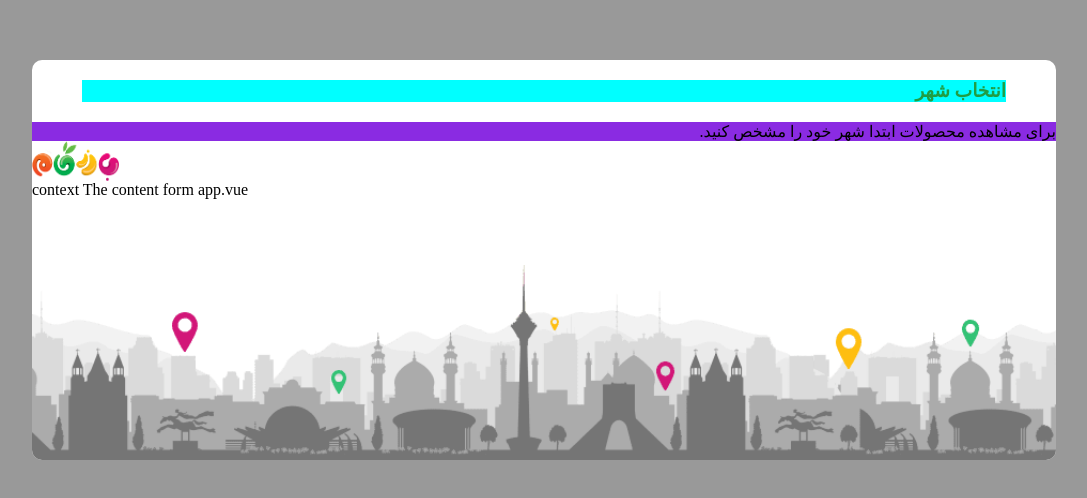
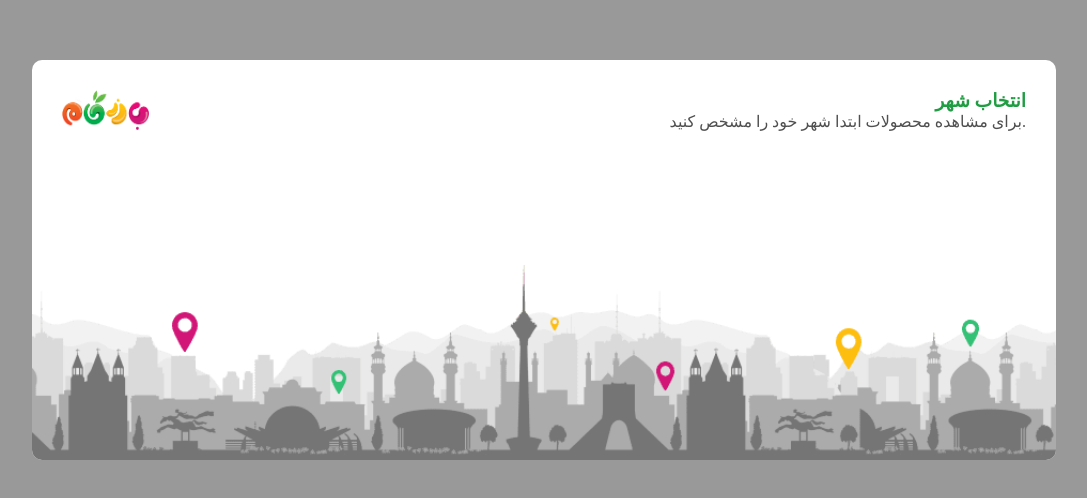
Before and after one commit to seyedalifatehi1383/PishgamanProjectG2-Project-, a Vue app in the folder bazargam-webstore/: page / in a window 1280 px wide. Shown: the part 140-638 px from the top of the page, without its empty margins (96-1183 px from the left). Built offline with nearby package versions, Linux system fonts and the light colour scheme.

Commit message:
styling the title of the modal

```diff
--- a/bazargam-webstore/index.html
+++ b/bazargam-webstore/index.html
@@ -6,7 +6,7 @@
     <meta name="viewport" content="width=device-width, initial-scale=1.0" />
     <title>Vite + Vue + TS</title>
   </head>
-  <body>
+  <body dir="rtl">
     <div id="app"></div>
     <script type="module" src="/src/main.ts"></script>
   </body>
--- a/bazargam-webstore/src/App.vue
+++ b/bazargam-webstore/src/App.vue
@@ -8,12 +8,22 @@
   <!-- this component is the context of the choose city modal (from S.A.F.) -->
   <ChooseCity v-model:isVisible="modalIsVisible">
     <template v-slot:title>
-      <h3 id="modal-title-content-h3"> انتخاب شهر </h3>
-      <p> .برای مشاهده محصولات ابتدا شهر خود را مشخص کنید </p>
-      <img src="./images/logo.png" alt="logo" class="title-logo">
+    <div class="choosecity-title-container">
+
+
+        <div class="title-text">
+          <h3 id="modal-title-content-h3"> انتخاب شهر </h3>
+          <p> .برای مشاهده محصولات ابتدا شهر خود را مشخص کنید </p>
+        </div>
+
+        <div>
+          <img src="./images/logo.png" alt="logo" class="title-logo">
+        </div>
+      </div>
     </template>
+
     <template v-slot:content>
-      The content form app.vue
+      <!-- The content form app.vue -->
     </template>
   </ChooseCity>
 
@@ -23,26 +33,29 @@
 <style scoped>
 #modal-title-content-h3 {
   color: #209d43;
-  justify-content: right;
-}
-
-h3 {
-  background-color: aqua;
-  margin: 20px 50px;
+  margin: 0;
   padding: 0;
-  clear: left;
 }
 
 p {
-  background-color: blueviolet;
   margin: 0;
   padding: 0;
-  clear: left;
 }
 
 .title-logo {
+  overflow: auto;
   width: 87px;
   height: 39.5px;
   float: left;
 }
+.choosecity-title-container{
+  width: 100%;
+  display: flex;
+  flex-direction: row;
+  justify-content: space-between;
+  padding: 30px;
+}
+.title-text{
+  text-align: right;
+}
 </style>
--- a/bazargam-webstore/src/components/ChooseCity.vue
+++ b/bazargam-webstore/src/components/ChooseCity.vue
@@ -5,11 +5,11 @@
             <img class="backdrop-img" src="../images/IRAN_SKYLINE.png" alt="iran_skyline">
 
             <div class="modal-title">
-                <slot name="title" class="title-content"></slot>
+                <slot name="title"></slot>
             </div>
 
             <div class="modal-content">
-                context
+                <!-- context -->
                 <slot name="content"></slot>
             </div>
         </div>
@@ -31,7 +31,7 @@ const bgClick = () => {
 
 </script>
 
-<style>
+<style scoped>
 .modal {
     position: fixed;
     top: 0;
@@ -63,14 +63,16 @@ const bgClick = () => {
     width: 80%;
     border: none;
     border-radius: 10px;
-    height: 400px;
+    min-height: 400px;
     position: relative;
 }
 
 .modal-title {
+    text-align: center;
+    color: #4f4f4f;
     display: flex;
-    flex-direction: column;
-    text-align: right;
+    justify-content: space-between;
+    align-items: center;
 }
 
 .backdrop-img {
@@ -82,9 +84,7 @@ const bgClick = () => {
     z-index: -1;
 }
 
-.title-content {
-    position: absolute;
-    box-sizing: border-box;
-    border-radius: inherit;
+.modal-content {
+    display: grid;
 }
 </style>
```
